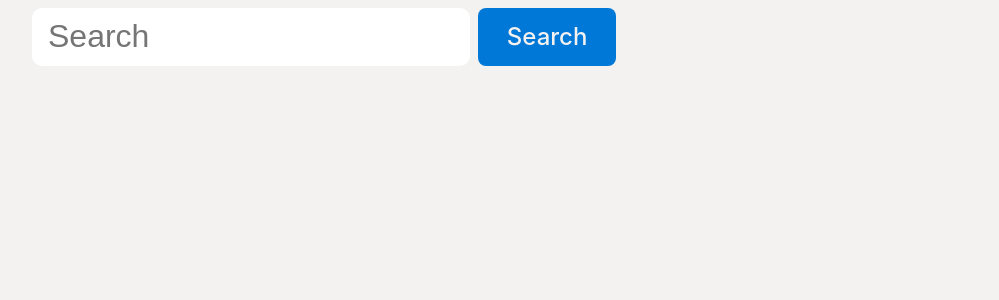
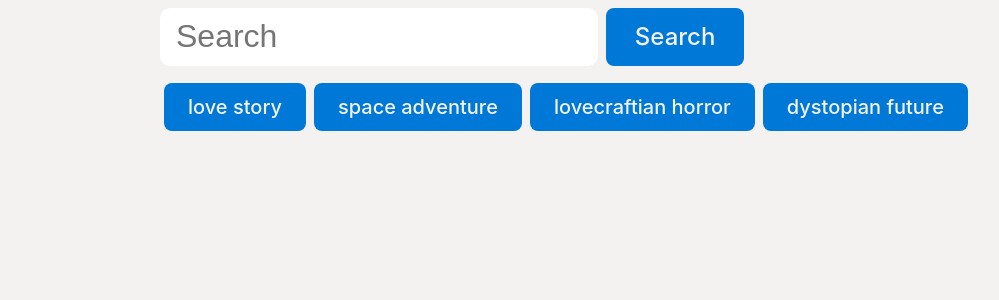
Before and after one commit to ips-ag/demo-rag-azure-ai-search, a React (Vite) app in the folder src/app/ClientApp/: page / in a window 1280 px wide. Shown: the top 300 px of the page, without its empty margins (228-1227 px from the left). Built offline with nearby package versions, Linux system fonts and the light colour scheme.

Commit message:
Add recommendations Split search result into new component

```diff
--- a/src/app/ClientApp/src/App.tsx
+++ b/src/app/ClientApp/src/App.tsx
@@ -1,10 +1,24 @@
 import './App.css';
-import { Search } from './search';
+import { Recommendations, Search, SearchResult } from './search';
+import { useState } from 'react';
 
 function App() {
+  const [searchResult, setSearchResult] = useState('');
+  const [query, setQuery] = useState('');
+
+  const handleSearchResultChange = (newSearchResult: string) => {
+    setSearchResult(newSearchResult);
+  };
+
+  const onPhraseSelect = (phrase: string) => {
+    setQuery(phrase);
+  };
+
   return (
-    <div className='app-body'>
-      <Search />{' '}
+    <div className="app-body">
+      <Search onSearchResultChange={handleSearchResultChange} query={query} />
+      <Recommendations phrases={['love story', 'space adventure', 'lovecraftian horror', 'dystopian future']} onPhraseSelect={onPhraseSelect} />
+      <SearchResult text={searchResult} />
     </div>
   );
 }
--- /dev/null
+++ b/src/app/ClientApp/src/search/components/Recommendations.css
@@ -0,0 +1,15 @@
+.recommendations {
+    display: flex;
+    flex-direction: row;
+    justify-content: left;
+    padding-left: 30%;
+    margin: 0.25rem;
+}
+
+.recommendations-item {
+    font-size: 1.25rem;
+    margin: 0.3rem 0.25rem;
+    border: none;
+    background-color: #0078D7;
+    color: #F3F2F1;
+}
--- /dev/null
+++ b/src/app/ClientApp/src/search/components/Recommendations.tsx
@@ -0,0 +1,21 @@
+import './Recommendations.css';
+
+interface RecommendationsProps {
+  phrases: string[];
+  onPhraseSelect: (phrase: string) => void;
+}
+
+export function Recommendations(props: RecommendationsProps) {
+  return (
+    <div className="recommendations">
+      {props.phrases.map((phrase, index) => (
+        <button
+          key={index}
+          className="recommendations-item"
+          onClick={() => props.onPhraseSelect(phrase)}>
+          {phrase}
+        </button>
+      ))}
+    </div>
+  );
+}
--- a/src/app/ClientApp/src/search/components/Search.css
+++ b/src/app/ClientApp/src/search/components/Search.css
@@ -2,14 +2,12 @@
     display: flex;
     flex-direction: row;
     justify-content: left;
-    padding-left: 20%;
-    padding-top: 0.2rem;
-    padding-bottom: 0.2rem;
+    padding: 0.2rem 0.2rem 0.2rem 30%;
 }
 
 .search-bar__input {
     font-size: 2rem;
-    max-width: 75%;
+    max-width: 60%;
     margin: 0.3rem 0.25rem;
     border: none;
     border-radius: 10px;
@@ -28,7 +26,3 @@
     margin-left: 0.3rem;
     margin-right: 0.3rem;
 }
-
-.search-result {
-    padding: 0.5rem;
-}
--- a/src/app/ClientApp/src/search/components/Search.tsx
+++ b/src/app/ClientApp/src/search/components/Search.tsx
@@ -1,17 +1,32 @@
-import { useState } from 'react';
+import { useEffect, useState } from 'react';
 import { search } from '../services';
 import { Loading } from './Loading';
 import './Search.css';
 
-export function Search() {
-  const [query, setQuery] = useState('');
+interface SearchProps {
+  query: string;
+  onSearchResultChange: (text: string) => void;
+}
+
+export function Search(props: SearchProps) {
+  const [query, setQuery] = useState(props.query);
   const [isLoading, setIsLoading] = useState(false);
-  const [searchResult, setSearchResult] = useState('');
+
+  useEffect(() => {
+    if (isLoading) return;
+    console.log('Query changed to: ' + props.query);
+    setQuery(props.query);
+    //console.log('Triggering search');
+    //handleSearch().catch(console.error);
+  }, [props.query]);
 
   const handleSearch = async () => {
+    console.log('Searching for: ' + query);
     setIsLoading(true);
     const result = await search(query);
-    if (result != undefined) setSearchResult(result);
+    if (result != undefined) {
+      props.onSearchResultChange(result);
+    }
     setIsLoading(false);
   };
 
@@ -34,7 +49,6 @@ export function Search() {
           </div>
         )}
       </div>
-      <div className="search-result">{searchResult}</div>
     </>
   );
 }
--- /dev/null
+++ b/src/app/ClientApp/src/search/components/SearchResult.css
@@ -0,0 +1,3 @@
+.search-result {
+    padding: 0.5rem;
+}
--- /dev/null
+++ b/src/app/ClientApp/src/search/components/SearchResult.tsx
@@ -0,0 +1,10 @@
+import './SearchResult.css';
+
+interface SearchResultProps {
+  text: string;
+}
+
+export function SearchResult(props: SearchResultProps) {
+  let text = props.text;
+  return text && text.trim() != '' && <div className="search-result">{text}</div>;
+}
--- a/src/app/ClientApp/src/search/components/index.ts
+++ b/src/app/ClientApp/src/search/components/index.ts
@@ -1,2 +1,4 @@
-export * from './Search.tsx';
-export * from './Loading.tsx';
+export * from './Search';
+export * from './Loading';
+export * from './SearchResult';
+export * from './Recommendations';
```
